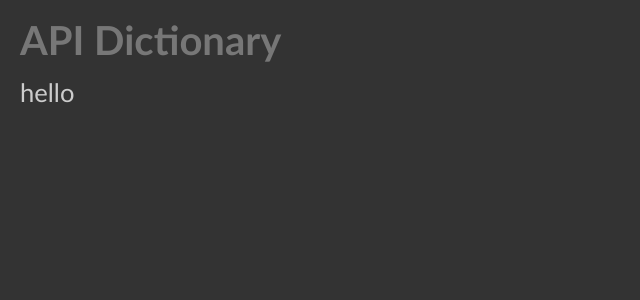
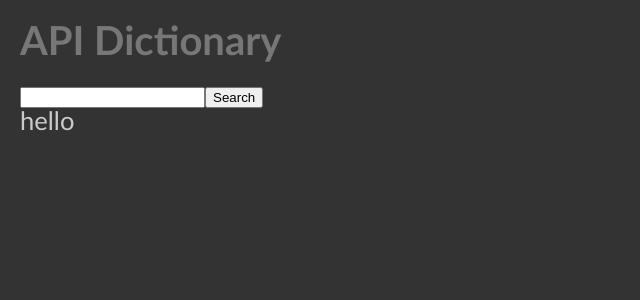
Before and after one commit to edwardtanguay/custom-api-dictionary, a React (Create React App) app: page / in a window 1280 px wide. Shown: the top 300 px of the page, without its empty margins (0-640 px from the left). Built offline with nearby package versions, Linux system fonts and the light colour scheme; no server answers.

Commit message:
button works

```diff
--- a/src/App.js
+++ b/src/App.js
@@ -4,6 +4,7 @@ import './App.scss';
 
 function App() {
 	const [wordObj, setWordObj] = useState({ word: "hello" });
+	const [searchWord, setSearchWord] = useState('');
 
 	useEffect(async () => {
 		const url = 'https://api.dictionaryapi.dev/api/v2/entries/en/cup';
@@ -13,13 +14,21 @@ function App() {
 			word: data[0].word,
 			meaning: data[0].meanings[0].definitions[0].definition
 		};
-		console.log(_wordObj);
 		setWordObj(_wordObj);
 	}, []);
+
+	const handleSearchButtonClick = (e) => {
+		e.preventDefault();
+		console.log(`we want to look up the word: ${searchWord}`);
+	}
 
 	return (
 		<div className="App">
 			<h1>API Dictionary</h1>
+			<form>
+				<input type="text" value={searchWord} onChange={(e) => setSearchWord(e.target.value)} />
+				<button onClick={(e) => handleSearchButtonClick(e)}>Search</button>
+			</form>
 			<div className="word">{wordObj.word}</div>
 			<div className="meaning">{wordObj.meaning}</div>
 		</div>
```
Also changed, not shown: dev/notes.txt.
